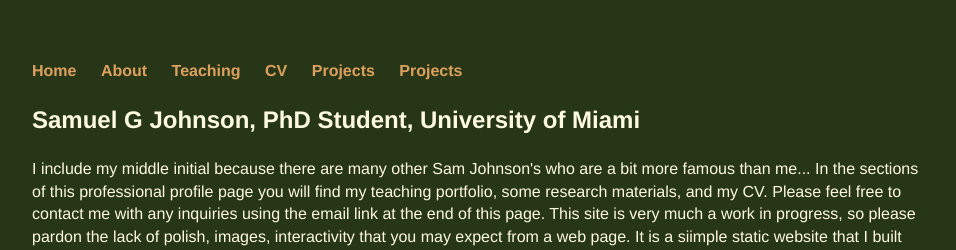
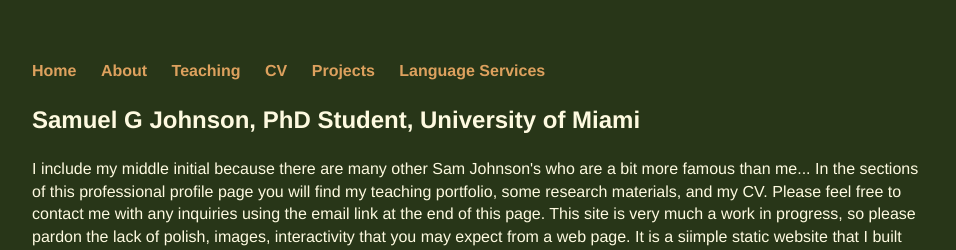
Before and after one commit to samgjohnson/samgjohnson.github.io, a Jekyll site: the page built from index.html, in a window 1280 px wide. Shown: the top 250 px of the page, without its empty margins (160-1116 px from the left). Built offline with Jekyll 4.4.1, drawn with Linux system fonts in a browser that asks for light colours.

Commit message:
Update default.html

```diff
--- a/_layouts/default.html
+++ b/_layouts/default.html
@@ -13,7 +13,7 @@
 				<li><a href="/teaching portfolio">Teaching</a></li>
 	        		<li><a href="/cv">CV</a></li>
 				<li><a href="/dhprojects">Projects</a></li>
-				<li><a href="/language services">Projects</a></li>
+				<li><a href="/langauge">Language Services</a></li>
 	      		</ul>
 			</nav>
 			<div class="container">
```
